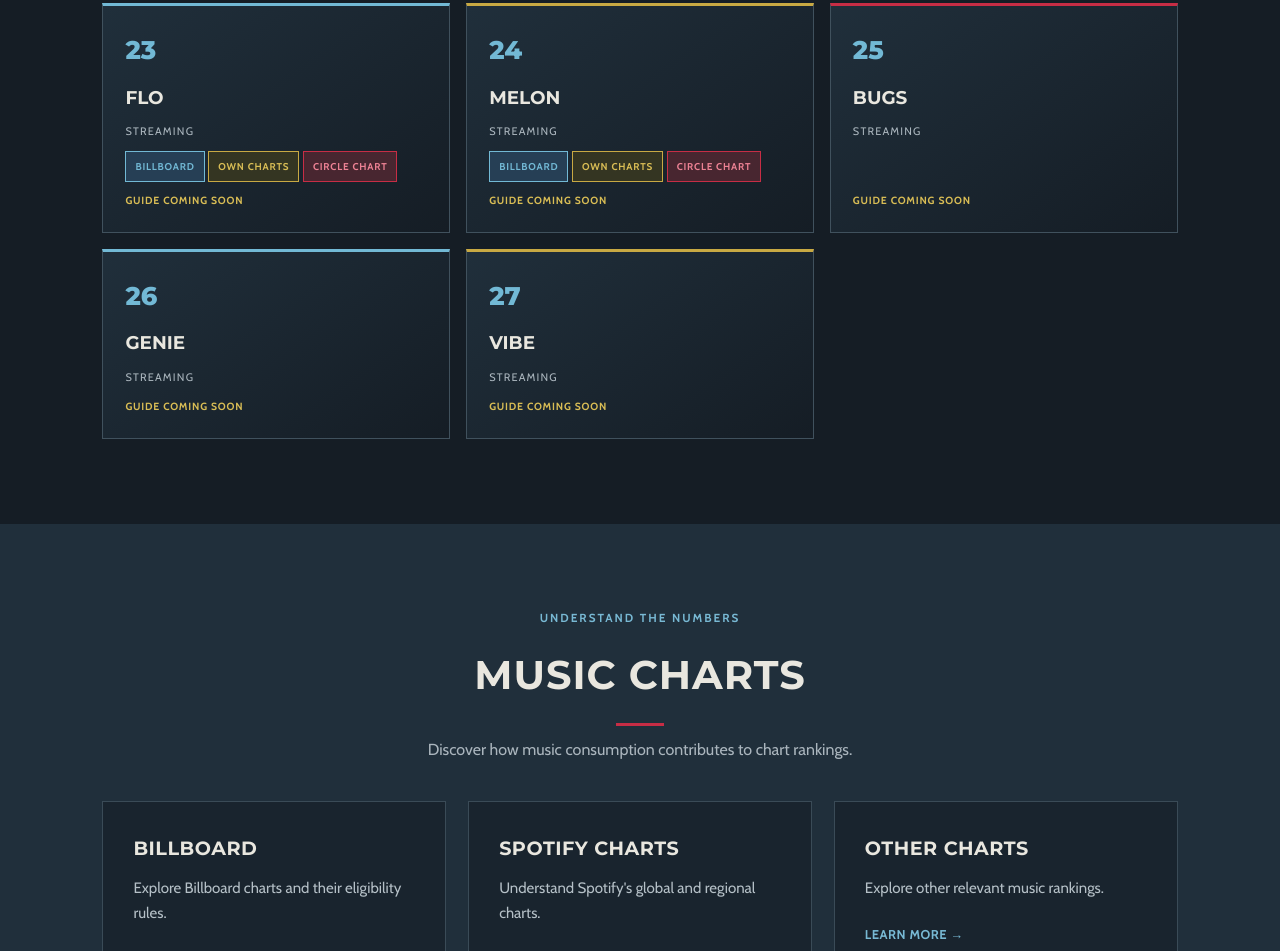
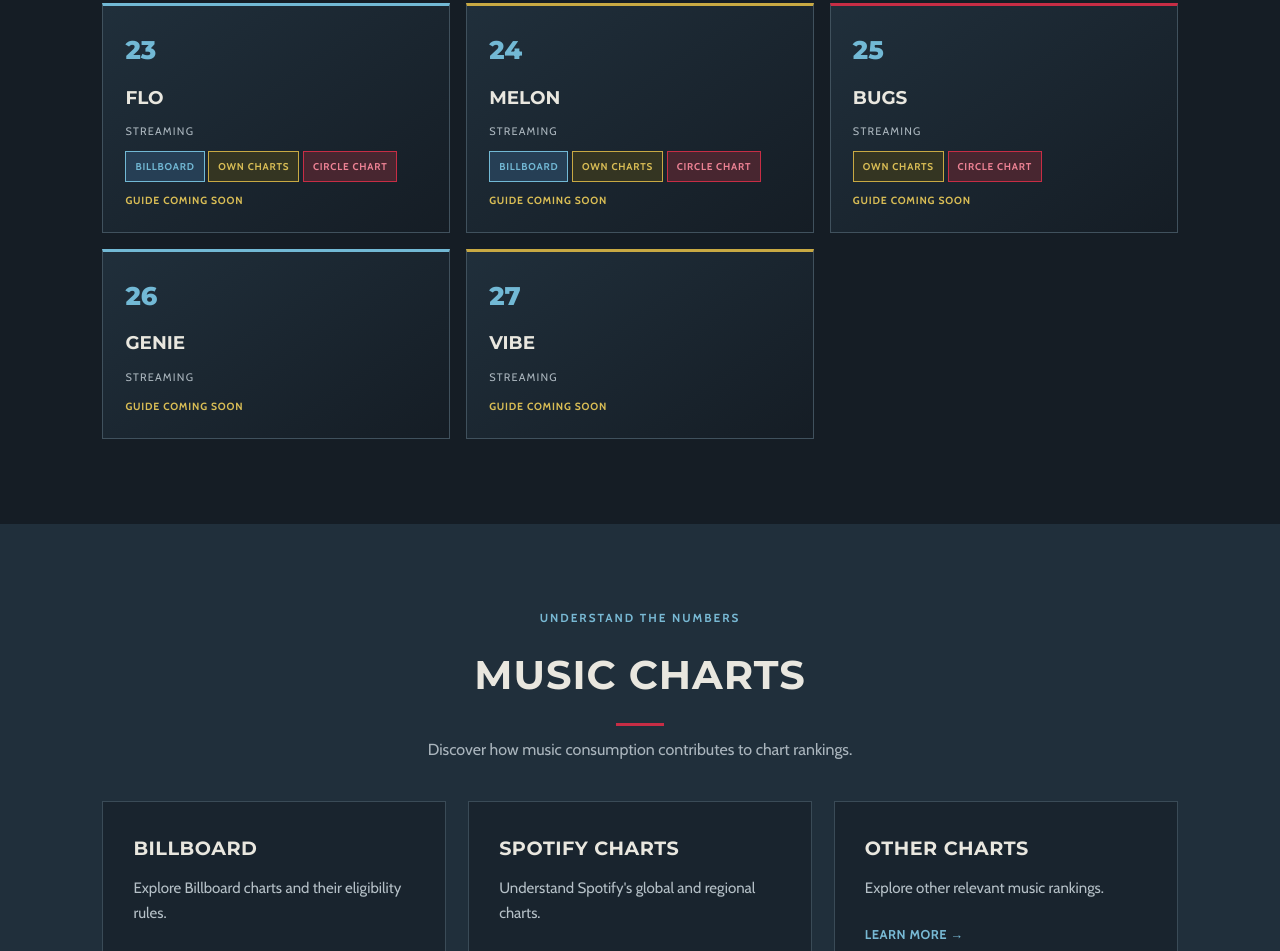
Before and after one commit to SantosBravosUS/StreamingGuide, a plain HTML site: page index.html in a window 1280 px wide. Shown: the part 3753-4704 px from the top of the page. Drawn offline with nearby package versions, Linux system fonts and the light colour scheme; a script that the page names is missing.

Commit message:
Add Bugs chart tags

```diff
--- a/index.html
+++ b/index.html
@@ -338,6 +338,10 @@
                     <span class="platform-number">25</span>
                     <h4>Bugs</h4>
                     <span class="platform-type">STREAMING</span>
+                    <div class="platform-chart-tags">
+                        <span class="chart-tag platform">OWN CHARTS</span>
+                        <span class="chart-tag regional">CIRCLE CHART</span>
+                    </div>
                     <span class="platform-status coming-soon">GUIDE COMING SOON</span>
                 </article>
 
```
